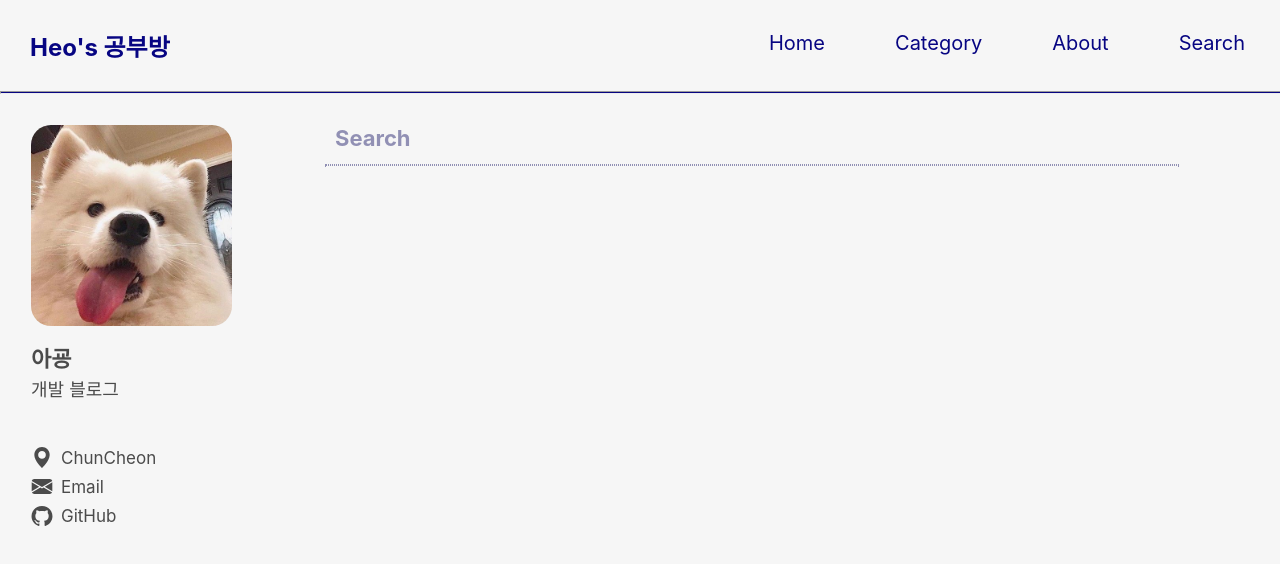
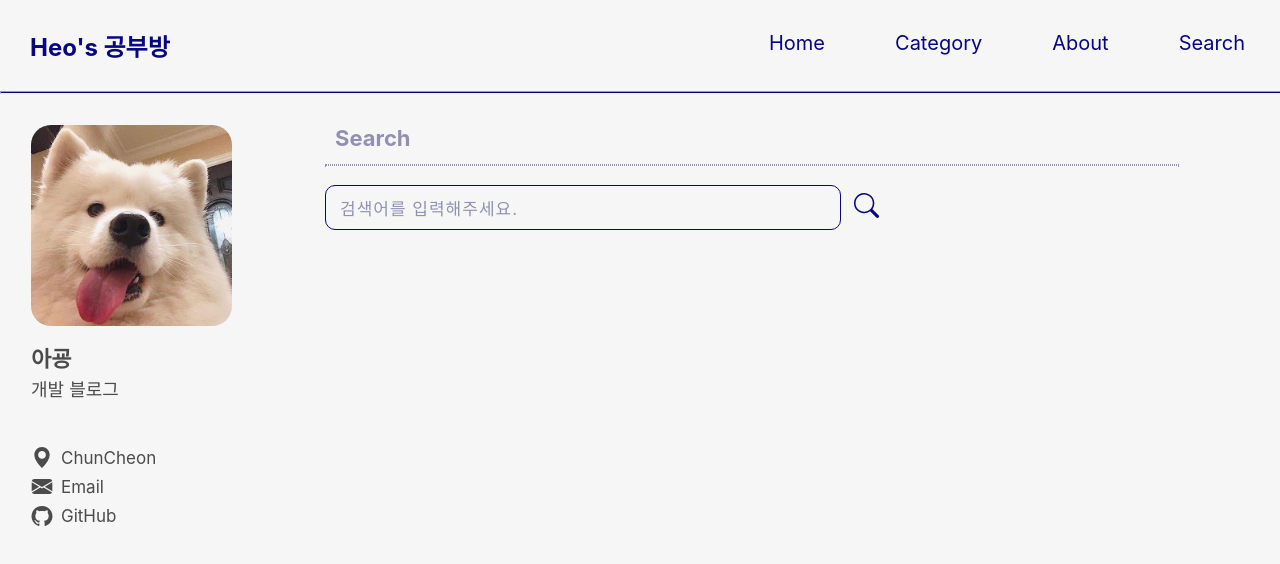
Before and after one commit to yoona1110/github_blog, a React (Create React App) app: page /Search in a window 1280 px wide. Shown: the top 564 px of the page. Built offline with nearby package versions, Linux system fonts and the light colour scheme.

Commit message:
Feat: Search page 구현

```diff
--- a/src/pages/Home.js
+++ b/src/pages/Home.js
@@ -3,7 +3,7 @@ import styled from "styled-components";
 const Home = () => {
     return (
         <Container>
-            <Title> 최근 포스트 </Title>
+            <Title> Recent Post </Title>
             <Line/>
         </Container>
     );
--- a/src/pages/Search.js
+++ b/src/pages/Search.js
@@ -1,10 +1,17 @@
 import styled from "styled-components";
+import { useState } from "react";
+import SearchIcon from '../assets/searchMark.svg';
 
 const Search = () => {
+    const [msg, setMsg] = useState('검색어를 입력해주세요.');
     return (
         <Container>
             <Title> Search </Title>
             <Line/>
+            <SearchContainer>
+                <SearchTab> {msg} </SearchTab>
+                <Icon src={SearchIcon}/>
+            </SearchContainer>
         </Container>
     );
 };
@@ -28,4 +35,34 @@ const Line = styled.hr`
     margin-bottom: 19px;
 `;
 
+const SearchContainer = styled.div`
+    display: flex;
+    flex-direction: row;
+`;
+
+const SearchTab = styled.div`
+    width: 500px;
+    flex-shrink: 0;
+    border-radius: 10px;
+    border: 1px solid #070582;
+    padding-left: 14px;
+    padding-top: 9px;
+    padding-bottom: 9px;
+    background: #F6F6F6;
+
+    color: #9190B4;
+    font-size: 17px;
+    font-weight: 400;
+    line-height: normal;
+    letter-spacing: 1px;
+`;
+
+const Icon = styled.img`
+    width: 25px;
+    height: 25px;
+    margin-left: 13px;
+    margin-top: 8px;
+    cursor: pointer;
+`;
+
 export default Search;
```
Also changed, not shown: src/assets/searchMark.svg (added).
